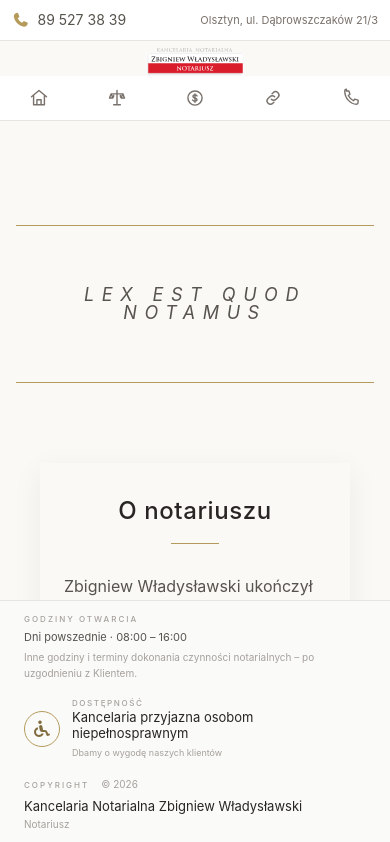
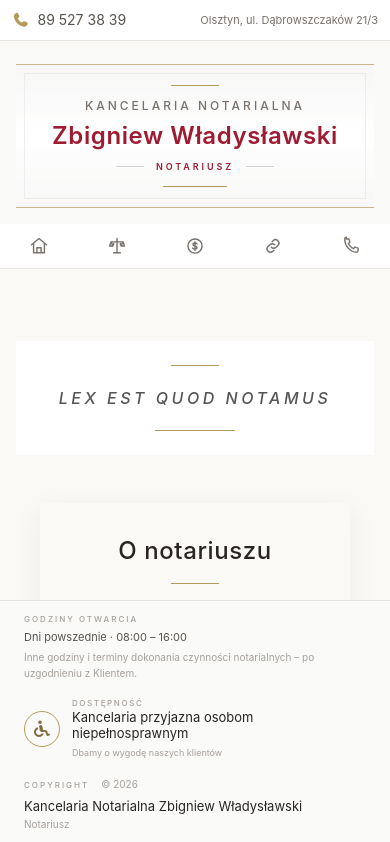
Before and after one commit to Salonce/notary-website, an Angular app: page / in a window 390 px wide. Shown: the top 842 px of the page. Built offline with nearby package versions, Linux system fonts and the light colour scheme.

Commit message:
notariusz

```diff
--- a/src/features/about-lawyer/about-lawyer.html
+++ b/src/features/about-lawyer/about-lawyer.html
@@ -6,6 +6,7 @@
 >
 
   <!-- HEADER -->
+
   <div class="text-center">
 
 <h2
@@ -23,13 +24,14 @@
 
   </div>
 
+  <!-- BIOGRAPHY -->
 
-  <!-- BIOGRAPHY -->
   <div
-    class="mx-auto mt-7 max-w-2xl
+    class="mx-auto mt-8 max-w-xl
+           text-center
            font-serif text-[16px]
            leading-7 text-stone-600
-           md:mt-8 md:text-[17px]
+           md:mt-9 md:text-[17px]
            md:leading-8"
   >
 
@@ -41,7 +43,7 @@
   dlatego zdecydował się na zmianę ścieżki zawodowej i przystąpił do egzaminu notarialnego.
 </p>
 
-    <p class="mt-7">
+<p class="mt-8">
   Po zdanym egzaminie notarialnym i odbyciu wymaganej asesury został powołany na
   stanowisko notariusza. Własną kancelarię otworzył 18 sierpnia 2011 roku. Teraz, jako
   notariusz, wykorzystuje nabyte wcześniej umiejętności, a jego klienci cenią go za precyzję,
@@ -51,9 +53,9 @@
 
   </div>
 
+  <!-- SUBTLE FOOTER ACCENT -->
 
-  <!-- SUBTLE FOOTER ACCENT -->
-  <div class="mt-8 flex justify-center md:mt-10">
+  <div class="mt-9 flex justify-center md:mt-10">
 
 <div class="h-px w-8 bg-stone-200"></div>
 
--- a/src/features/contact/contact-form/contact-form.html
+++ b/src/features/contact/contact-form/contact-form.html
@@ -1,7 +1,8 @@
 <section class="contact-form">
 
   <!-- HEADER -->
-  <div class="mb-10">
+
+  <div class="mb-6">
     <h2
       class="font-serif text-4xl font-normal leading-[1.1]
              tracking-tight text-stone-900 md:text-5xl"
@@ -10,18 +11,19 @@
       kontaktowy
     </h2>
 
-    <div class="mt-6 h-px w-16 bg-stone-400"></div>
+<div class="mt-4 h-px w-16 bg-stone-400"></div>
+
   </div>
 
+  <!-- FORM -->
 
-  <!-- FORM -->
-  <form class="max-w-xl space-y-6">
+  <form class="max-w-xl space-y-3">
 
 <!-- IMIĘ I NAZWISKO -->
 <div>
   <label
     for="name"
-        class="mb-2 block text-[10px] font-medium uppercase
+    class="mb-1 block text-[10px] font-medium uppercase
            tracking-[0.2em] text-stone-400"
   >
     Imię i nazwisko
@@ -36,7 +38,7 @@
     placeholder="Jan Kowalski"
     class="w-full border border-stone-300
            bg-stone-50/50
-               px-4 py-3.5
+           px-4 py-2
            text-[15px] text-stone-800
            outline-none
            transition-all duration-300
@@ -52,7 +54,7 @@
 <div>
   <label
     for="email"
-        class="mb-2 block text-[10px] font-medium uppercase
+    class="mb-1 block text-[10px] font-medium uppercase
            tracking-[0.2em] text-stone-400"
   >
     Adres e-mail
@@ -67,7 +69,7 @@
     placeholder="jan.kowalski@email.pl"
     class="w-full border border-stone-300
            bg-stone-50/50
-               px-4 py-3.5
+           px-4 py-2
            text-[15px] text-stone-800
            outline-none
            transition-all duration-300
@@ -83,7 +85,7 @@
 <div>
   <label
     for="message"
-        class="mb-2 block text-[10px] font-medium uppercase
+    class="mb-1 block text-[10px] font-medium uppercase
            tracking-[0.2em] text-stone-400"
   >
     Treść zapytania
@@ -92,13 +94,13 @@
   <textarea
     id="message"
     name="message"
-        rows="7"
+    rows="4"
     required
     placeholder="W czym możemy Państwu pomóc?"
     class="w-full resize-none border border-stone-300
            bg-stone-50/50
-               px-4 py-3.5
-               text-[15px] leading-7 text-stone-800
+           px-4 py-2
+           text-[15px] leading-6 text-stone-800
            outline-none
            transition-all duration-300
            placeholder:text-stone-400
@@ -110,7 +112,7 @@
 
 
 <!-- ZGODA -->
-    <div class="pt-2">
+<div class="pt-0">
 
   <label class="flex cursor-pointer items-start gap-3">
 
@@ -124,7 +126,7 @@
     />
 
     <span
-          class="text-sm leading-6 text-stone-500"
+      class="text-xs leading-5 text-stone-500"
     >
       Wyrażam zgodę na przetwarzanie moich danych osobowych
       w celu przetworzenia zapytania. Administratorem danych
@@ -137,14 +139,14 @@
 
 
 <!-- BUTTON -->
-    <div class="pt-3">
+<div class="pt-0">
 
   <button
     type="submit"
     class="group inline-flex items-center gap-4
            border border-stone-400
            bg-transparent
-               px-6 py-3.5
+           px-6 py-2.5
            text-[15px] font-medium text-stone-700
            transition-all duration-300
            hover:border-stone-700
--- a/src/features/google-map/google-map.html
+++ b/src/features/google-map/google-map.html
@@ -6,6 +6,7 @@
 >
 
   <!-- HEADER -->
+
   <div class="text-center">
 
 <h2
@@ -23,12 +24,15 @@
 
   </div>
 
+  <!-- INTRODUCTION -->
 
-  <!-- INTRODUCTION -->
   <div
-    class="mt-6 font-serif text-[16px]
+    class="mx-auto mt-6 max-w-xl
+           text-center
+           font-serif text-[16px]
            leading-7 text-stone-600
-           md:text-[17px] md:leading-8"
+           md:mt-7 md:text-[17px]
+           md:leading-8"
   >
 
 <p>
@@ -40,15 +44,15 @@
 
   </div>
 
+  <!-- GOOGLE MAP -->
 
-  <!-- GOOGLE MAP -->
-  <div class="mt-6">
+  <div class="mx-auto mt-5 max-w-2xl">
 
 <div class="overflow-hidden border border-stone-200">
 
   <iframe
     src="https://www.google.com/maps/embed?pb=!1m18!1m12!1m3!1d2796.3658463302477!2d20.48646801454162!3d53.78202465329993!2m3!1f0!2f0!3f0!3m2!1i1024!2i768!4f13.1!3m3!1m2!1s0x46e27932d50acc27%3A0x26f0d82f9c816b2!2sKancelaria%20Notarialna%20Zbigniew%20W%C5%82adys%C5%82awski%20Notariusz!5e1!3m2!1spl!2spl!4v1789055793941!5m2!1spl!2spl"
-        class="h-[260px] w-full border-0 md:h-[300px]"
+    class="h-[220px] w-full border-0 md:h-[250px]"
     allowfullscreen
     loading="lazy"
     referrerpolicy="strict-origin-when-cross-origin"
@@ -59,15 +63,19 @@
 
   </div>
 
+  <!-- ADDRESS + GOOGLE MAPS -->
 
-  <!-- ADDRESS + GOOGLE MAPS -->
   <div
-    class="mt-5
-           flex flex-col items-center gap-4
+    class="mt-4
            border-t border-stone-200
-           pt-5
-           sm:flex-row sm:items-center
-           sm:justify-between"
+           pt-4"
+  >
+
+<div
+  class="flex flex-col items-center
+         gap-3
+         sm:flex-row sm:justify-between
+         sm:gap-6"
 >
 
   <!-- ADDRESS -->
@@ -103,7 +111,7 @@
     href="https://www.google.com/maps/search/?api=1&query=Kancelaria+Notarialna+Zbigniew+W%C5%82adys%C5%82awski+Olsztyn"
     target="_blank"
     rel="noopener noreferrer"
-      class="inline-flex items-center gap-2
+    class="inline-flex shrink-0 items-center gap-2
            border border-[#b59b5b]
            px-4 py-2
            font-serif text-xs
@@ -120,3 +128,5 @@
 </div>
 
   </div>
+
+</div>
--- a/src/features/header/header.html
+++ b/src/features/header/header.html
@@ -1,5 +1,108 @@
-<img
-  src="assets/banner.svg"
-  alt="Kancelaria Notarialna Zbigniew Władysławski"
-  class="mx-auto block h-auto w-[25%]"
-/>
+<!-- BANER KANCELARII -->
+<div class="w-full bg-stone-50">
+  <div
+    class="mx-auto max-w-6xl
+           px-4 py-4
+           md:px-8 md:py-5"
+  >
+
+    <div
+      class="relative
+             overflow-hidden
+             border-y border-[#b59b5b]/70
+             bg-gradient-to-b
+             from-stone-100/70
+             via-white
+             to-stone-100/50
+             px-5 py-5
+             text-center
+             md:px-8 md:py-6"
+    >
+
+      <!-- SUBTELNE WEWNĘTRZNE OBRAMOWANIE -->
+      <div
+        class="pointer-events-none absolute inset-2
+               border border-stone-200/60"
+        aria-hidden="true"
+      ></div>
+
+
+      <!-- GÓRNA ZŁOTA KRESKA -->
+      <div
+        class="relative mx-auto mb-3
+               h-px w-12
+               bg-[#b59b5b]"
+        aria-hidden="true"
+      ></div>
+
+
+      <!-- NAZWA KANCELARII -->
+      <p
+        class="relative
+               font-serif
+               text-xs font-medium
+               uppercase
+               tracking-[0.25em]
+               text-stone-500
+               md:text-sm"
+      >
+        Kancelaria Notarialna
+      </p>
+
+
+      <!-- IMIĘ I NAZWISKO -->
+      <h1
+        class="relative mt-1.5
+               font-serif
+               text-2xl font-semibold
+               tracking-wide
+               text-[#9e1b32]
+               sm:text-3xl
+               md:text-4xl"
+      >
+        Zbigniew Władysławski
+      </h1>
+
+
+      <!-- FUNKCJA -->
+      <div
+        class="relative mx-auto mt-2
+               flex items-center justify-center
+               gap-3"
+      >
+        <span
+          class="h-px w-7
+                 bg-stone-300"
+          aria-hidden="true"
+        ></span>
+
+        <p
+          class="text-[9px]
+                 font-semibold
+                 uppercase
+                 tracking-[0.32em]
+                 text-[#9e1b32]"
+        >
+          Notariusz
+        </p>
+
+        <span
+          class="h-px w-7
+                 bg-stone-300"
+          aria-hidden="true"
+        ></span>
+      </div>
+
+
+      <!-- DOLNA ZŁOTA KRESKA -->
+      <div
+        class="relative mx-auto mt-3
+               h-px w-16
+               bg-[#b59b5b]"
+        aria-hidden="true"
+      ></div>
+
+    </div>
+
+  </div>
+</div>
--- a/src/features/home/home.html
+++ b/src/features/home/home.html
@@ -4,15 +4,12 @@
   <main class="relative z-10">
 
     <!-- MOTTO / BANER -->
-    <app-section-divider size="short" />
 
     <section id="motto" class="scroll-mt-24">
       <app-latin-quote />
     </section>
 
-
     <!-- O KANCELARII -->
-    <app-section-divider size="short" />
 
     <section id="o-kancelarii" class="scroll-mt-24">
       <div class="mx-auto max-w-7xl px-6 py-12 md:px-8 md:py-16">
--- a/src/features/latin-quote/latin-quote.html
+++ b/src/features/latin-quote/latin-quote.html
@@ -1,25 +1,41 @@
-<div class="w-full">
+<!-- MOTTO -->
+<div class="w-full bg-white">
   <div
     class="mx-auto w-full
-           px-6 py-7
+           px-6 py-6
            text-center
-           md:px-10 md:py-9
-           lg:px-16 lg:py-10"
+           md:px-10 md:py-8"
   >
 
+    <!-- GÓRNA ZŁOTA LINIA -->
+    <div
+      class="mx-auto mb-5
+             h-px w-12
+             bg-[#b59b5b]"
+      aria-hidden="true"
+    ></div>
+
+
+    <!-- MOTTO -->
     <p
       class="font-serif
-             text-lg font-normal italic
-             uppercase
-             leading-none
-             tracking-[0.42em]
-             text-stone-600
-             md:text-xl
-             lg:text-2xl
-             lg:tracking-[0.5em]"
+             text-base font-medium italic
+             tracking-[0.22em]
+             text-[#555555]
+             md:text-lg
+             md:tracking-[0.28em]"
     >
       LEX EST QUOD NOTAMUS
     </p>
 
+
+    <!-- DOLNA ZŁOTA LINIA -->
+    <div
+      class="mx-auto mt-5
+             h-px w-20
+             bg-[#b59b5b]"
+      aria-hidden="true"
+    ></div>
+
   </div>
 </div>
```
Also changed, not shown: src/features/customer-area/documents/documents.html (+23 -123 lines), src/features/fees/fees.html (+50 -70 lines). Lines whose indentation alone changed are shown as unchanged.
